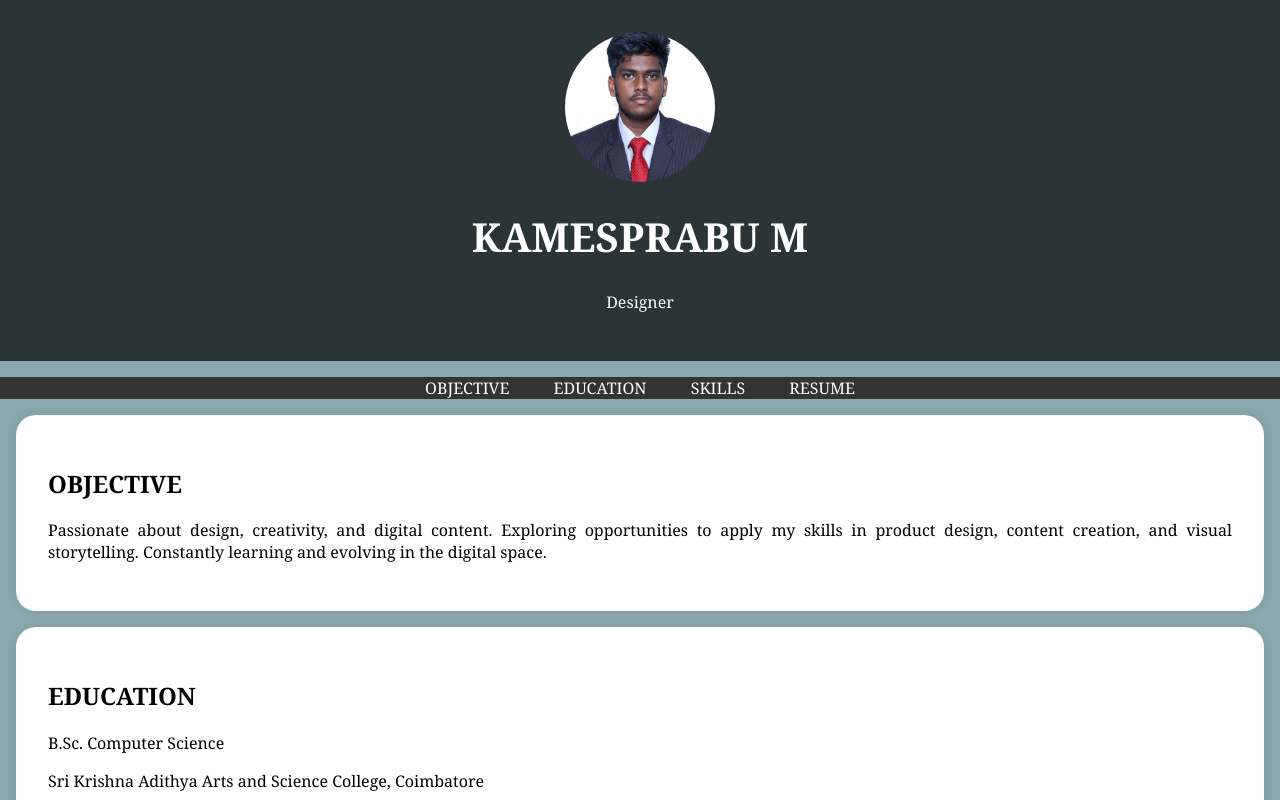
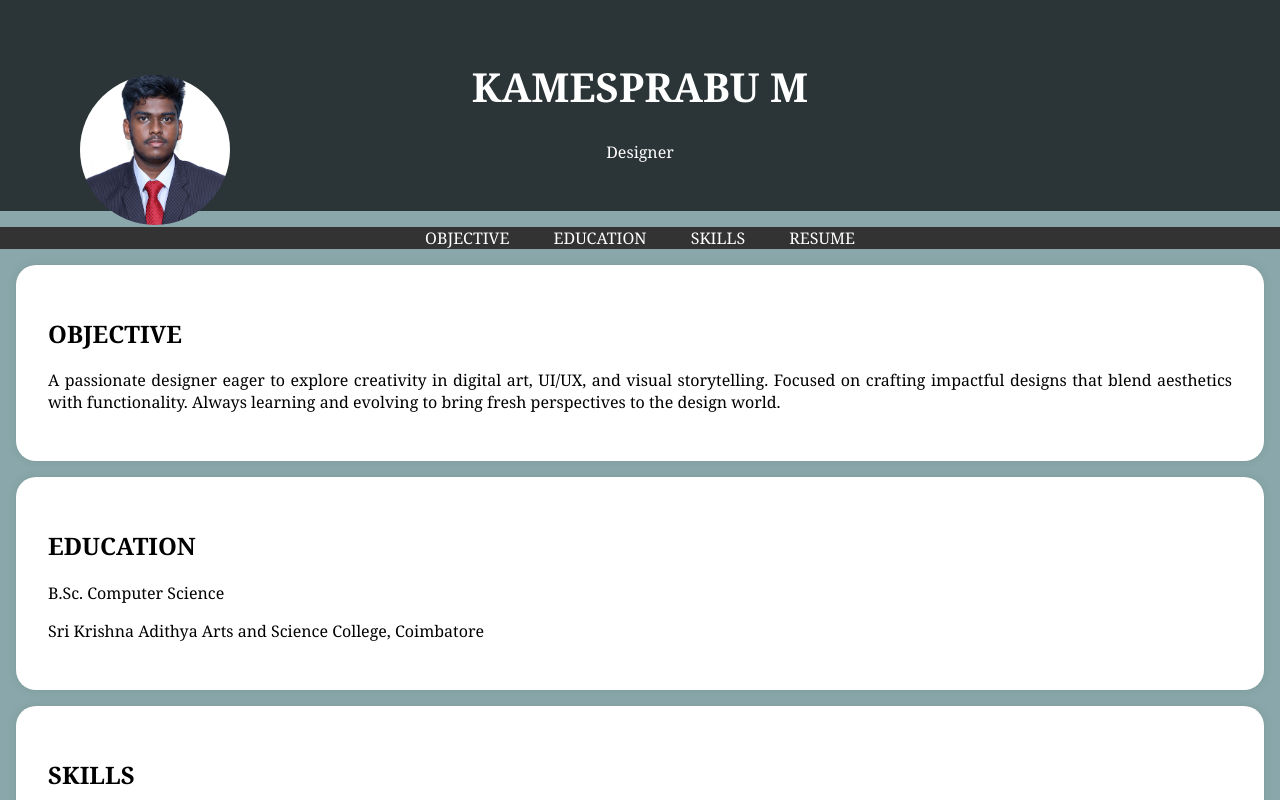
Before and after one commit to kamesprabum/portfolio, a plain HTML site: page index.html in a window 1280 px wide. Shown: the top 800 px of the page. Drawn offline with Linux system fonts and the light colour scheme.

Commit message:
index.html

```diff
--- a/index.html
+++ b/index.html
@@ -1,7 +1,7 @@
 <!DOCTYPE html>
 <html>
 <head>
-<title>Portfolio - Kamesprabu M</title>
+<title>Portfolio</title>
 <style>
 body {
 font-family: Georgia, serif;
@@ -22,10 +22,11 @@ font-size: 2.5rem;
 .profile-picture {
 width: 150px;
 height: 150px;
-border-radius: 50%;
+border-radius: 75%;
 object-fit: cover;
-display: block;
-margin: 0 auto;
+position: absolute;
+top: 75px;
+left: 80px;
 }
 nav {
 background-color: #333;
@@ -96,7 +97,7 @@ padding-left: 20px;
 <section id="objective">
 <div class="section-content">
 <h2>OBJECTIVE</h2>
-<p>Passionate about design, creativity, and digital content. Exploring opportunities to apply my skills in product design, content creation, and visual storytelling. Constantly learning and evolving in the digital space.</p>
+<p>A passionate designer eager to explore creativity in digital art, UI/UX, and visual storytelling. Focused on crafting impactful designs that blend aesthetics with functionality. Always learning and evolving to bring fresh perspectives to the design world.</p>
 </div>
 </section>
 <section id="education">
```
